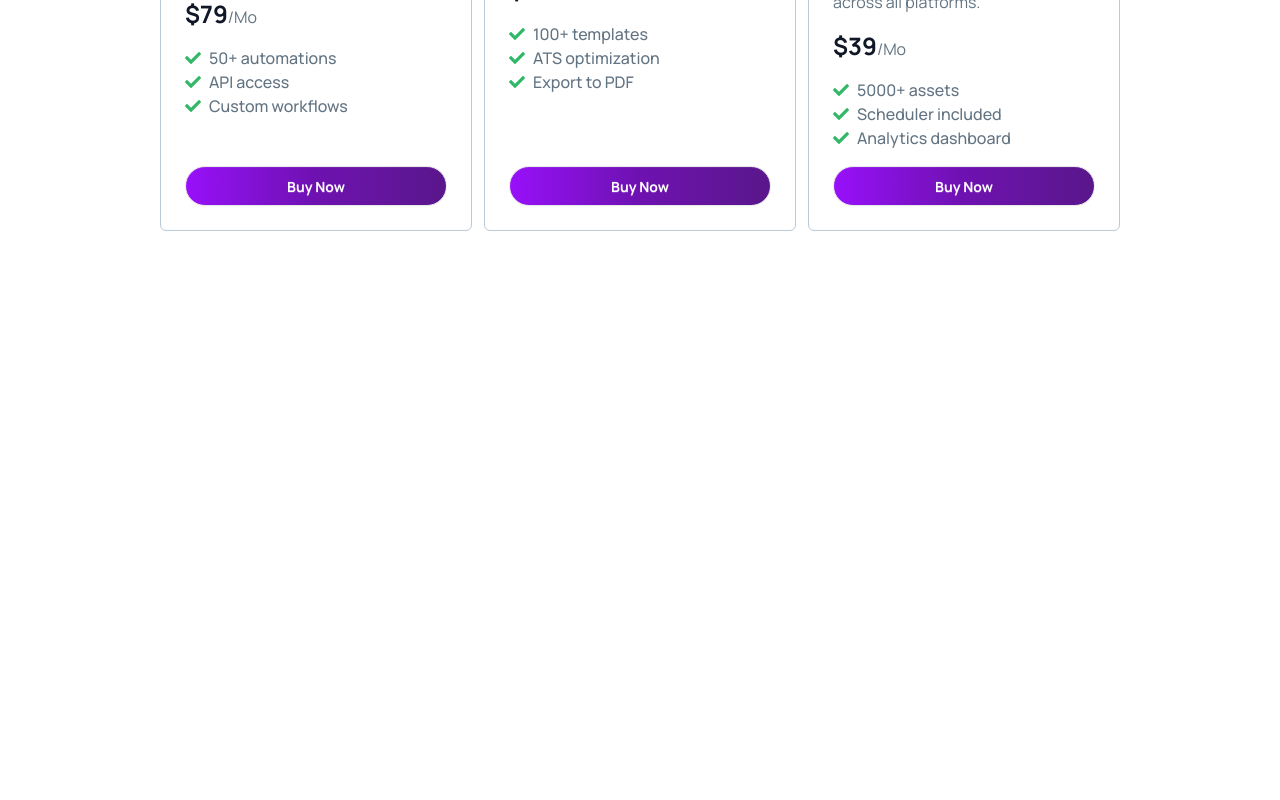
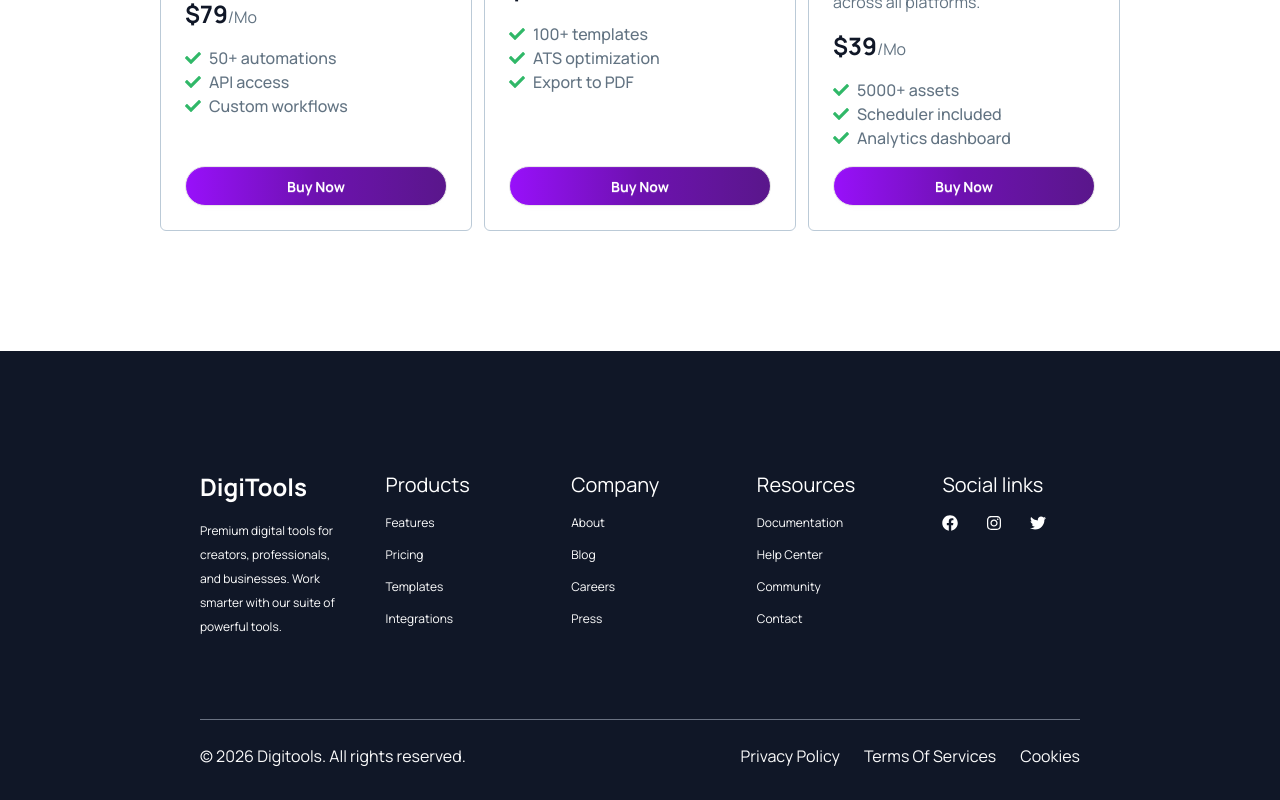
Before and after one commit to HASANCoU/DigiTools, a React (Vite) app: page / in a window 1280 px wide. Shown: the part 2110-2910 px from the top of the page. Before the commit the page ends 2461 px from the top, so only its background shows below. Built offline with nearby package versions, Linux system fonts and the light colour scheme.

Commit message:
Footer Designed Done

```diff
--- a/src/App.jsx
+++ b/src/App.jsx
@@ -4,6 +4,7 @@ import Banner from "./components/banner/Banner";
 import BannerBottom from "./components/banner/BannerBottom";
 import NavBar from "./components/navBar/NavBar";
 import Products from "./components/productsCards/Products";
+import Footer from "./components/footer/Footer";
 
 const fetchProducts = async() =>{
   const res = await fetch("/products.json");
@@ -26,6 +27,9 @@ function App() {
               />
           </Suspense>
       </main>
+      <footer>
+        <Footer/>
+      </footer>
 
     </>
   );
--- a/src/components/footer/Footer.jsx
+++ b/src/components/footer/Footer.jsx
@@ -1,25 +1,26 @@
 import React from 'react';
+import { FaFacebook, FaInstagram, FaTwitter } from 'react-icons/fa';
 
 const Footer = () => {
     return (
         <div className='bg-[#101727] px-50 pt-30 pb-8'>
-            <div>
-                <div>
-                    <h1>DigiTools</h1>
-                    <p>Premium digital tools for creators, professionals, and businesses. Work smarter with our suite of powerful tools.</p>
+            <div className='text-white grid grid-cols-5 gap-12'>
+                <div className='space-y-4'>
+                    <h1 className='text-2xl font-bold'>DigiTools</h1>
+                    <p className='leading-6 text-xs'>Premium digital tools for creators, professionals, and businesses. Work smarter with our suite of powerful tools.</p>
                 </div>
-                <div>
-                    <h2>Products</h2>
-                    <ul>
+                <div className='space-y-4'>
+                    <h2 className='text-xl'>Products</h2>
+                    <ul className='text-xs space-y-4'>
                         <li><a href="#">Features</a></li>
                         <li><a href="#">Pricing</a></li>
                         <li href="#"><a>Templates</a></li>
                         <li href="#"><a>Integrations</a></li>
                     </ul>
                 </div>
-                <div>
-                    <h2>Company</h2>
-                    <ul>
+                <div className='space-y-4'>
+                    <h2 className='text-xl'>Company</h2>
+                    <ul className='text-xs space-y-4'>
                         <li><a href=""></a>About</li>
                         <li><a href=""></a>Blog</li>
                         <li><a href=""></a>Careers</li>
@@ -27,9 +28,9 @@ const Footer = () => {
                     </ul>
                 </div>
 
-                <div>
-                    <h2>Resources</h2>
-                    <ul>
+                <div className='space-y-4'>
+                    <h2 className='text-xl'>Resources</h2>
+                    <ul className='text-xs space-y-4'>
                         <li><a href="#">Documentation</a></li>
                         <li><a href="#">Help Center</a></li>
                         <li><a href="#">Community</a></li>
@@ -37,23 +38,25 @@ const Footer = () => {
                     </ul>
                 </div>
 
-                <div>
-                    <h2>Social links</h2>
-                    <ul><a href="#"></a></ul>
-                    <ul><a href="#"></a></ul>
-                    <ul><a href="#"></a></ul>
+                <div className='space-y-4'>
+                    <h2 className='text-xl'>Social links</h2>
+                    <ul className='flex gap-7'>
+                        <li><a href="#"><FaFacebook/></a></li>
+                        <li><a href="#"><FaInstagram/></a></li>
+                        <li><a href="#"><FaTwitter/></a></li>
+                    </ul>
                 </div>
             </div>
 
 
-                 <div className="divider"></div>
+                 <hr className='text-gray-500 mt-20 mb-6'></hr>
 
 
-            <div>
+            <div className=' grid grid-cols-2 text-[#fafafa] leading-6 text-[16px]'>
                 <div><p>© 2026 Digitools. All rights reserved.</p></div>
 
                 <div>
-                    <ul>
+                    <ul className='flex justify-end gap-6 items-center'>
                         <li><a href="#">Privacy Policy</a></li>
                         <li><a href="#">Terms Of Services</a></li>
                         <li><a href="#">Cookies</a></li>
```
